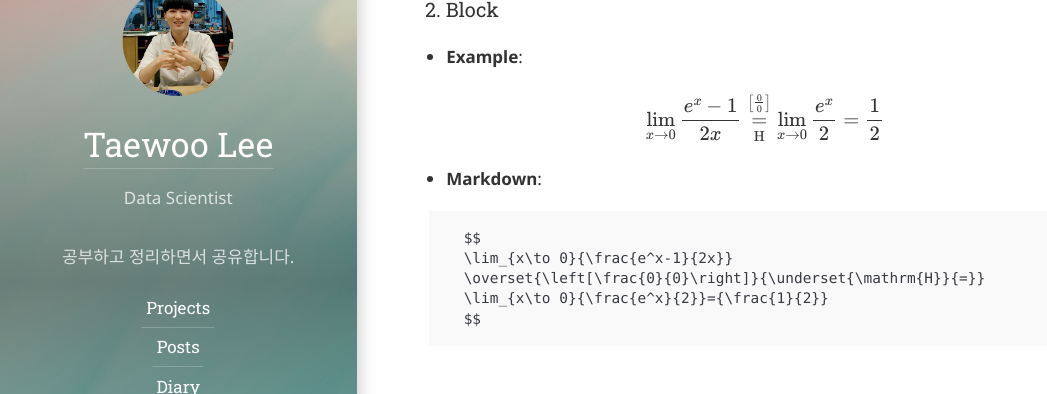
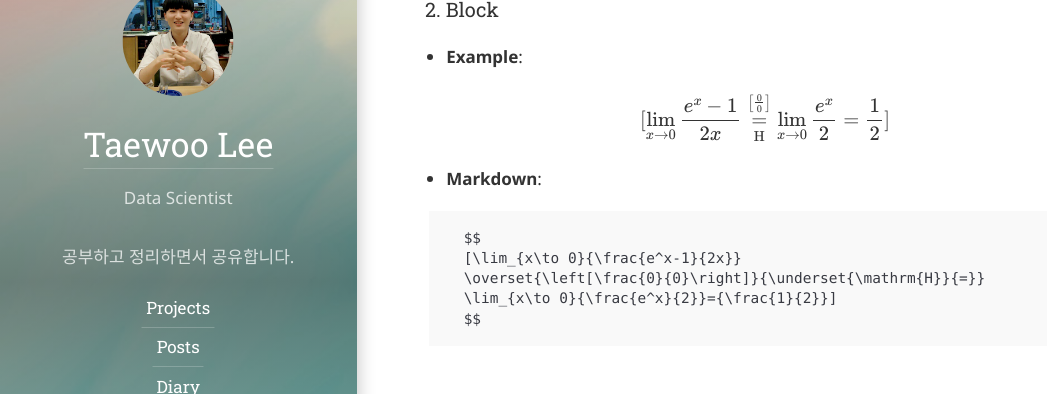
Before and after one commit to TaeWoo21/past_TaeWoo21.github.io, a Jekyll site: the page built from posts/_posts/2021-03-31-github_blog_mathjax.md, in a window 1280 px wide and 900 px high, scrolled down 3735 px. Shown: the part 168-562 px from the top of the window, without its empty margins (0-1047 px from the left). Built offline with Jekyll 4.4.1, drawn with Linux system fonts in a browser that asks for light colours; some web fonts are replaced; formulas are drawn with MathJax 3; comment, search, counter and statistics services are not loaded.

Commit message:
update for formula

````diff
--- a/posts/_posts/2021-03-31-github_blog_mathjax.md
+++ b/posts/_posts/2021-03-31-github_blog_mathjax.md
@@ -105,18 +105,18 @@ use_math: true
 - <b>Example</b>:
 
 $$
-\lim_{x\to 0}{\frac{e^x-1}{2x}}
+[\lim_{x\to 0}{\frac{e^x-1}{2x}}
 \overset{\left[\frac{0}{0}\right]}{\underset{\mathrm{H}}{=}}
-\lim_{x\to 0}{\frac{e^x}{2}}={\frac{1}{2}}
+\lim_{x\to 0}{\frac{e^x}{2}}={\frac{1}{2}}]
 $$
 
 - <b>Markdown</b>:
 
     ```
     $$
-    \lim_{x\to 0}{\frac{e^x-1}{2x}}
+    [\lim_{x\to 0}{\frac{e^x-1}{2x}}
     \overset{\left[\frac{0}{0}\right]}{\underset{\mathrm{H}}{=}}
-    \lim_{x\to 0}{\frac{e^x}{2}}={\frac{1}{2}}
+    \lim_{x\to 0}{\frac{e^x}{2}}={\frac{1}{2}}]
     $$
 	 ```
 
````
